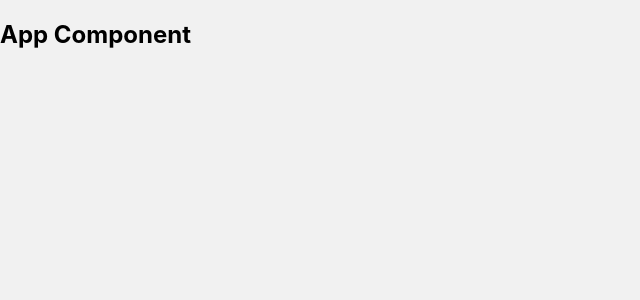
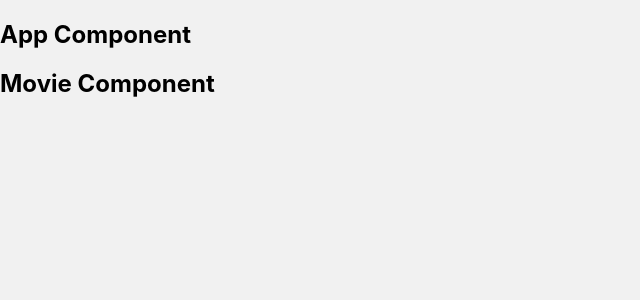
Before and after one commit to gagankumar8294/MovieListApp, a React (Create React App) app: page / in a window 1280 px wide. Shown: the top 300 px of the page, without its empty margins (0-640 px from the left). Built offline with nearby package versions, Linux system fonts and the light colour scheme.

Commit message:
created class Component

```diff
--- a/src/App.js
+++ b/src/App.js
@@ -1,10 +1,12 @@
 import React from "react";
+import MovieCard from "./MovieCard";
 
 class App extends React.Component {
     render() {
         return (
             <>
                 <h2>App Component</h2>
+                <MovieCard />
             </>
         )
     }
--- /dev/null
+++ b/src/MovieCard.js
@@ -0,0 +1,13 @@
+import React from "react";
+
+class MovieCard extends React.Component {
+    render() {
+        return (
+            <>
+                <h2>Movie Component</h2>
+            </>
+        )
+    }
+}
+
+export default MovieCard;
```
Also changed, not shown: 1 other file (tests, documents, lock files or other folders).
